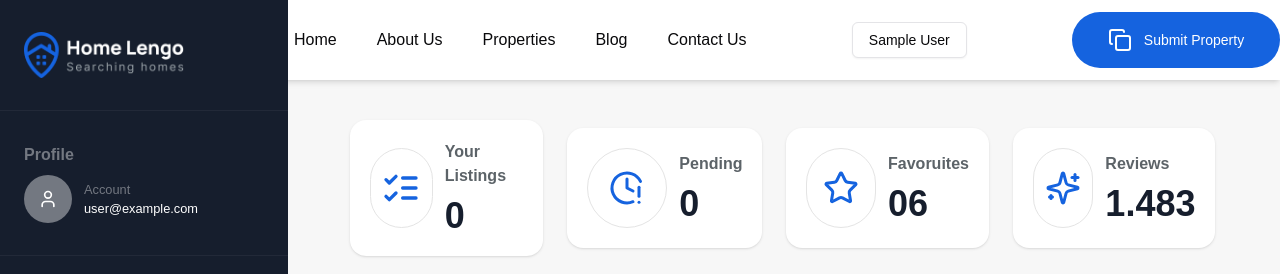
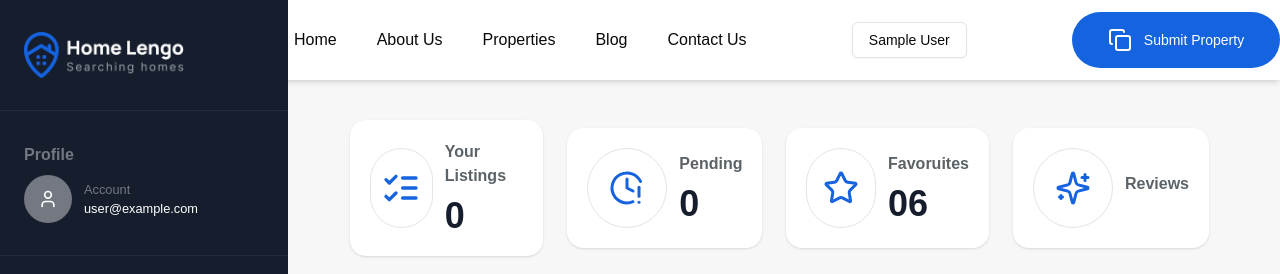
Before and after one commit to aryan7123/homelengo, a Next.js app: page /dashboard in a window 1280 px wide. Shown: the top 274 px of the page. Built offline with nearby package versions, Linux system fonts and the light colour scheme; no server answers; the database is empty; sample sign-in values are in the browser's storage.

Commit message:
displaying the total average reviews in the dashboard

```diff
--- a/app/dashboard/page.tsx
+++ b/app/dashboard/page.tsx
@@ -29,13 +29,13 @@ const page = () => {
   const [searchText, setSearchText] = useState("")
   const [selectStatus, setSelectStatus] = useState("")
   const [currentPage, setCurrentPage] = useState(1);
-  const [totalReviews, setTotalReviews] = useState('');
+  const [totalRatings, setTotalRatings] = useState('');
   const propertiesPerPage = 5
 
   const fetchTotalReviews = async() => {
     try {
-      const req = await axios.post('/api/fetch-reviews', { userId: session?.user?.id });
-      console.log(req);
+      const req = await axios.post('/api/add-total-reviews', { userId: session?.user?.id });
+      setTotalRatings(req.data.ratings);
     } catch (error) {
       console.log(error);
     }
@@ -152,7 +152,7 @@ const page = () => {
             </div>
             <div className='flex flex-col gap-2'>
               <h3 className='text-[#5c6368] font-semibold text-base'>Reviews</h3>
-              <span className='text-[#161e2d] font-semibold text-4xl'>1.483</span>
+              <span className='text-[#161e2d] font-semibold text-4xl'>{totalRatings}</span>
             </div>
           </div>
         </div>
```
